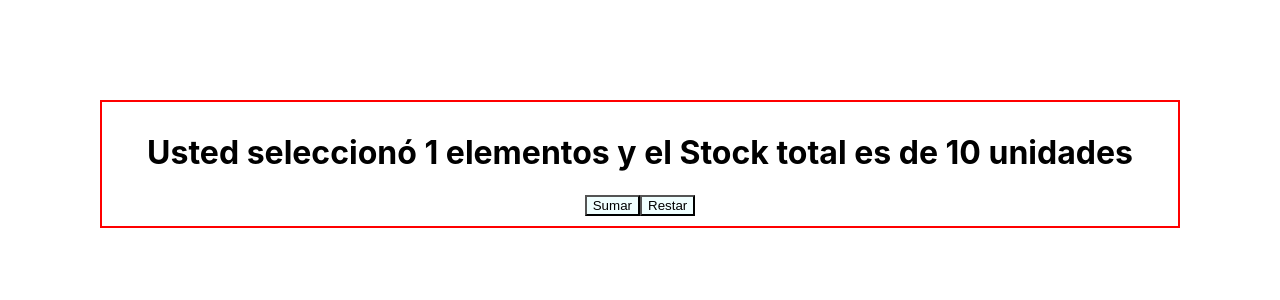
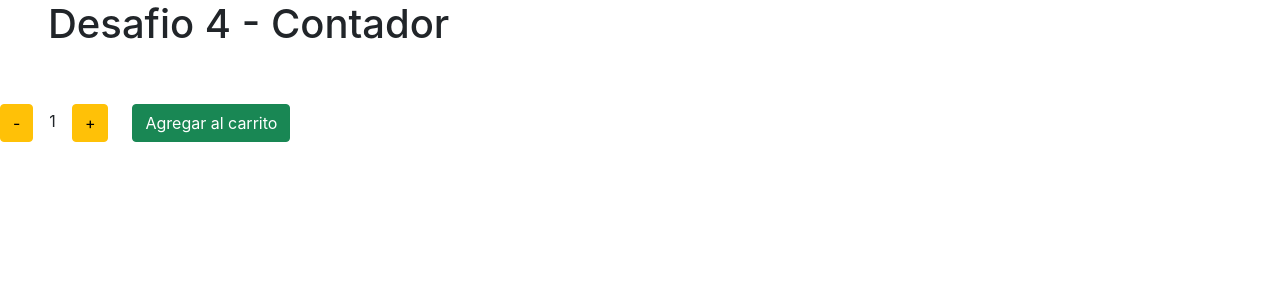
Before and after one commit to emilianoblancodev/desafios_coder, a React (Create React App) app: page / in a window 1280 px wide. Shown: the top 300 px of the page. Built offline with nearby package versions, Linux system fonts and the light colour scheme.

Commit message:
Hago el contador del desafio 4 con el callback

```diff
--- a/package.json
+++ b/package.json
@@ -7,6 +7,7 @@
     "@testing-library/react": "^12.1.3",
     "@testing-library/user-event": "^13.5.0",
     "axios": "^0.26.0",
+    "bootstrap": "^5.1.3",
     "react": "^17.0.2",
     "react-dom": "^17.0.2",
     "react-scripts": "5.0.0",
--- a/public/index.html
+++ b/public/index.html
@@ -15,6 +15,7 @@
       user's mobile device or desktop. See https://developers.google.com/web/fundamentals/web-app-manifest/
     -->
     <link rel="manifest" href="%PUBLIC_URL%/manifest.json" />
+    <link href="https://cdn.jsdelivr.net/npm/bootstrap@5.0.2/dist/css/bootstrap.min.css" rel="stylesheet" integrity="sha384-EVSTQN3/azprG1Anm3QDgpJLIm9Nao0Yz1ztcQTwFspd3yD65VohhpuuCOmLASjC" crossorigin="anonymous">
     <!--
       Notice the use of %PUBLIC_URL% in the tags above.
       It will be replaced with the URL of the `public` folder during the build.
@@ -39,5 +40,7 @@
       To begin the development, run `npm start` or `yarn start`.
       To create a production bundle, use `npm run build` or `yarn build`.
     -->
+    <script src="https://cdn.jsdelivr.net/npm/@popperjs/core@2.9.2/dist/umd/popper.min.js" integrity="sha384-IQsoLXl5PILFhosVNubq5LC7Qb9DXgDA9i+tQ8Zj3iwWAwPtgFTxbJ8NT4GN1R8p" crossorigin="anonymous"></script>
+    <script src="https://cdn.jsdelivr.net/npm/bootstrap@5.0.2/dist/js/bootstrap.min.js" integrity="sha384-cVKIPhGWiC2Al4u+LWgxfKTRIcfu0JTxR+EQDz/bgldoEyl4H0zUF0QKbrJ0EcQF" crossorigin="anonymous"></script>
   </body>
 </html>
--- a/src/App.js
+++ b/src/App.js
@@ -2,13 +2,13 @@ import logo from './logo.svg';
 // import './App.css';
 import Counter from './components/Counter/Counter';
 import Efecto from './components/Efecto/Efecto';
+import ItemListContainer from './components/ItemListContainer/ItemListContainer';
 
 
 function App() {
   return (
     <>
-      <Counter />
-       {/* <Efecto />  */}
+      <ItemListContainer></ItemListContainer>
 
     </>
   );
--- a/src/components/Counter/Counter.js
+++ b/src/components/Counter/Counter.js
@@ -9,8 +9,6 @@ const Counter = () => {
     function set (){
       if(count > 0  && count<stock){
         setCount(count + 1);
-      } else {
-        console.log("Stock agotado");
       }
 
     }
@@ -18,8 +16,6 @@ const Counter = () => {
     function dec (){
       if (count > 1 ){
         setCount (count - 1)
-      } else {
-        console.log ("El stock minimo es 1")
       }
 
     }
@@ -28,8 +24,8 @@ const Counter = () => {
 
     <div className = "div">
         <h1>Usted seleccionó {count} elementos y el Stock total es de {stock} unidades </h1>
-        <button type="button" onClick={set}>Sumar</button>
-        <button type="button" onClick={dec}>Restar</button>
+        <button type="button" onClick={set}>+</button>
+        <button disabled={count===0} type="button" onClick={dec}>-</button>
     </div>
   )
 }
--- /dev/null
+++ b/src/components/ItemCount/ItemCount.jsx
@@ -0,0 +1,31 @@
+import React, {useState} from 'react'
+
+const ItemCount = ({stock, initial, onAdd}) => {
+
+    const [cantidad, setCantidad]= useState (initial)
+
+    function res (){
+        if (cantidad > 0 ){
+          setCantidad (cantidad - 1)
+        }
+      }
+
+      function sum (){
+        if (cantidad < stock ){
+          setCantidad (cantidad + 1)
+        }
+      }
+
+
+  return (
+    <>
+    <button  className= "btn btn-warning my-5"disabled={cantidad === 0} onClick={res} >-</button>
+    <span className= "mx-3">{cantidad}</span>
+    <button  className= "btn btn-warning"disabled={cantidad === stock} onClick={sum} >+</button>
+    <button  className= "btn btn-success mx-4"disabled={cantidad === 0} onClick={()=>onAdd(cantidad)} >Agregar al carrito</button>
+
+    </>
+  )
+}
+
+export default ItemCount
--- /dev/null
+++ b/src/components/ItemListContainer/ItemListContainer.jsx
@@ -0,0 +1,18 @@
+import React from 'react'
+import ItemCount from '../ItemCount/ItemCount'
+
+const ItemListContainer = () => {
+
+    const onAdd = (cantidad) =>{
+        console.log(`Se agregaron ${cantidad} productos`)
+    }
+  return (
+    <>
+        <h1 className='mx-5'>Desafio 4 - Contador</h1>
+        <ItemCount stock={10} initial={1} onAdd={onAdd} />
+
+    </>
+  )
+}
+
+export default ItemListContainer
```
Also changed, not shown: 1 other file (tests, documents, lock files or other folders).
